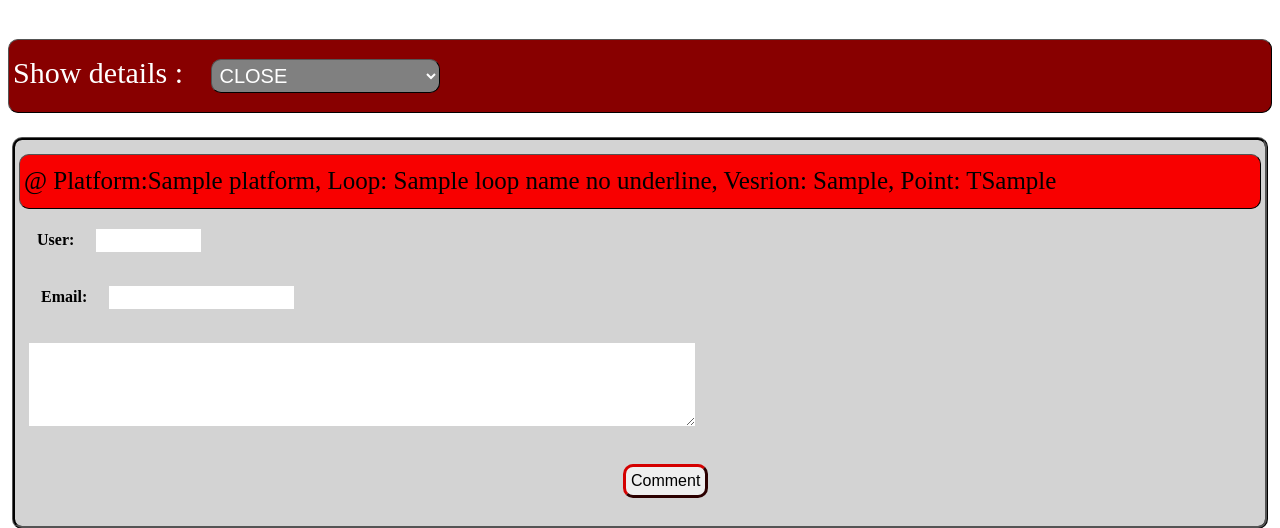
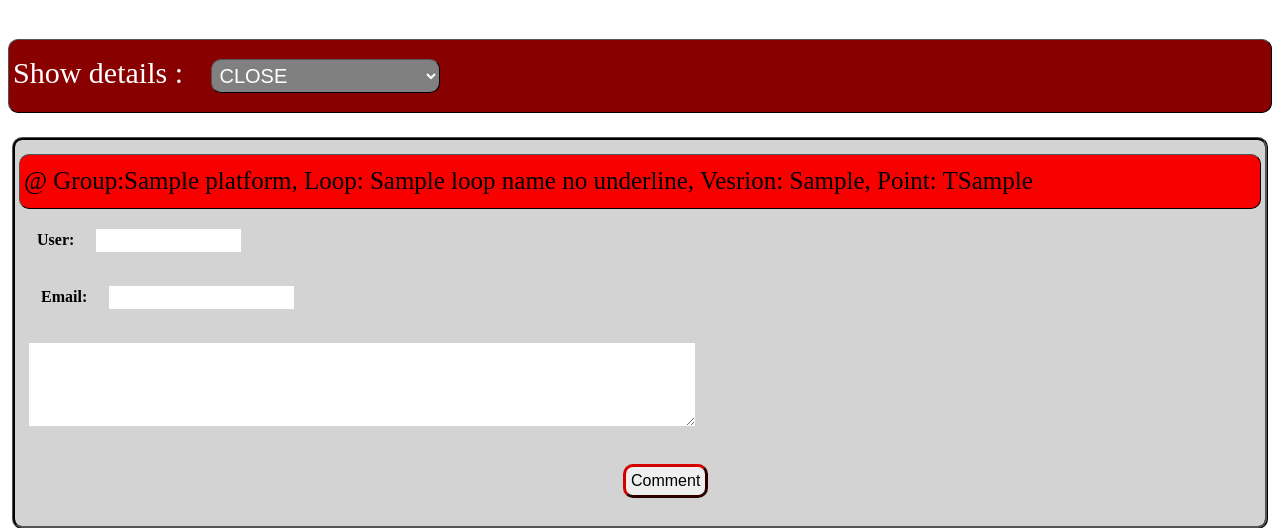
Before and after one commit to YongxueHong/PassPercentage, a Django app: template templates/PassPercentage/comments.html in a window 1280 px wide. Shown: the part 552-1080 px from the top of the page. Run offline with Django 3.2, Linux system fonts and the light colour scheme; tables that the repository leaves empty hold one stand-in row (values such as "Sample post"); the template is opened without the code that fills it: values that come from a table or form of the project are taken from there, most other values are stand-ins (such as "Sample title", 1, 10 or a date in 2020).

Commit message:
Sort the loop by alphabet and update the size of name in comment page.
Signed-off-by: Yongxue Hong <yhong@redhat.com>

```diff
--- a/PassPercentage/forms.py
+++ b/PassPercentage/forms.py
@@ -27,8 +27,8 @@ class LoopSelectForm(forms.Form):
     loop_select_name = forms.CharField(label='Select loop name', max_length=100)
 
 class CommentForm(forms.ModelForm):
-    comment_user = forms.CharField(widget=forms.TextInput(attrs={'id':'comment_user','class':'class-comment','size':10, 'maxlength':10, 'required': True}))
-    comment_email = forms.CharField(widget=forms.EmailInput(attrs={'id':'comment_email','class':'class-comment','size':20, 'maxlength':20, 'required': True}))
+    comment_user = forms.CharField(widget=forms.TextInput(attrs={'id':'comment_user','class':'class-comment','size':15, 'maxlength':50, 'required': True}))
+    comment_email = forms.CharField(widget=forms.EmailInput(attrs={'id':'comment_email','class':'class-comment','size':20, 'maxlength':50, 'required': True}))
     #comment_title = forms.CharField(widget=forms.TextInput(attrs={'id':'comment_title','class':'class-comment','size':50, 'maxlength':200, 'required': True}))
     comment_context = forms.CharField(widget=forms.Textarea(attrs={'id':'comment_context','class':'class-comment','cols': 80, 'rows': 5, 'required': True}))
 
--- a/templates/PassPercentage/comments.html
+++ b/templates/PassPercentage/comments.html
@@ -240,7 +240,7 @@ window.onload = function(){
         <option value="4" >SKIP [{{fail.skip.skip_cont}}]</option>
         <option value="5" >WARN [{{fail.warn.warn_cont}}]</option>
         <option value="6" >INTERRUPT [{{fail.interrupt.interrupt_cont}}]</option>
-        <option value="7" >ALL [{{fail.all.all_cont}}]</option>
+        <!--<option value="7" >ALL [{{fail.all.all_cont}}]</option>-->
     </select>
     <div class="show_content" id="show_fail_content" hidden="hidden">{{ fail.fail.fail_info|linebreaks }}</div>
     <div class="show_content" id="show_error_content" hidden="hidden">{{ fail.error.error_info|linebreaks }}</div>
@@ -248,12 +248,12 @@ window.onload = function(){
     <div class="show_content" id="show_skip_content" hidden="hidden">{{ fail.skip.skip_info|linebreaks }}</div>
     <div class="show_content" id="show_warn_content" hidden="hidden">{{ fail.warn.warn_info|linebreaks }}</div>
     <div class="show_content" id="show_interrupt_content" hidden="hidden">{{ fail.interrupt.interrupt_info|linebreaks }}</div>
-    <div class="show_content" id="show_all_content" hidden="hidden">{{ fail.all.all_info|linebreaks }}</div>
+    <!--<div class="show_content" id="show_all_content" hidden="hidden">{{ fail.all.all_info|linebreaks }}</div>-->
 </div>
 <div>
     <form id="comment_form" method="post" action="{% url 'comments' platforms.platform_slug loop_select_name host_ver x_point updated_time %}"
           enctype="multipart/form-data">
-        <p id="point_info">@ Platform:{{platforms.platform_name}}, Loop: {{loop_name_no_underline}}, Vesrion: {{ host_version }}, Point: T{{ x_point }}</p>
+        <p id="point_info">@ Group:{{platforms.platform_name}}, Loop: {{loop_name_no_underline}}, Vesrion: {{ host_version }}, Point: T{{ x_point }}</p>
         {% csrf_token %}
         <label for="user "><strong>User:</strong></label>
         {{ comment_form.comment_user }}
--- a/templates/PassPercentage/homepage.html
+++ b/templates/PassPercentage/homepage.html
@@ -129,7 +129,7 @@ Welcome to PassPercentage
 </div>
 -->
 <div id="memu">
-    <div id="list"><label id="lable_platform"><strong>Platform :</strong></label><!--<label id="lable_testloop">Test Loop</label></div>-->
+    <div id="list"><label id="lable_platform"><strong>Group :</strong></label><!--<label id="lable_testloop">Test Loop</label></div>-->
     {% if platform_list %}
         {% for platform in platform_list %}
             <a class='class_plafrom', id='platform' href="{% url 'show_column_chart'  platform.platform_slug %}">{{platform.platform_name}}</a>
```
Also changed, not shown: PassPercentage/utils.py (+5 -3 lines), templates/PassPercentage/multi-lines-chart_from_xml.html (+10 -4 lines).
